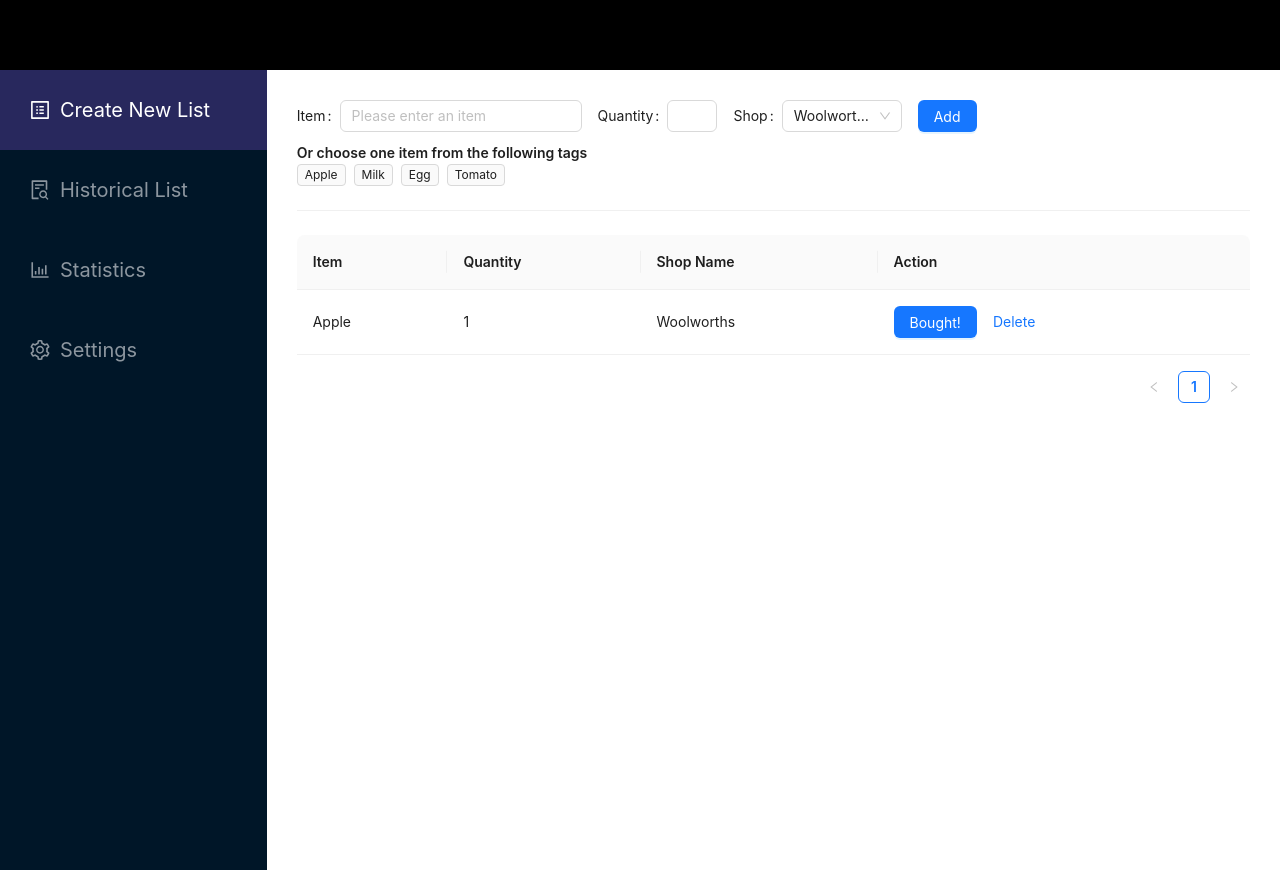
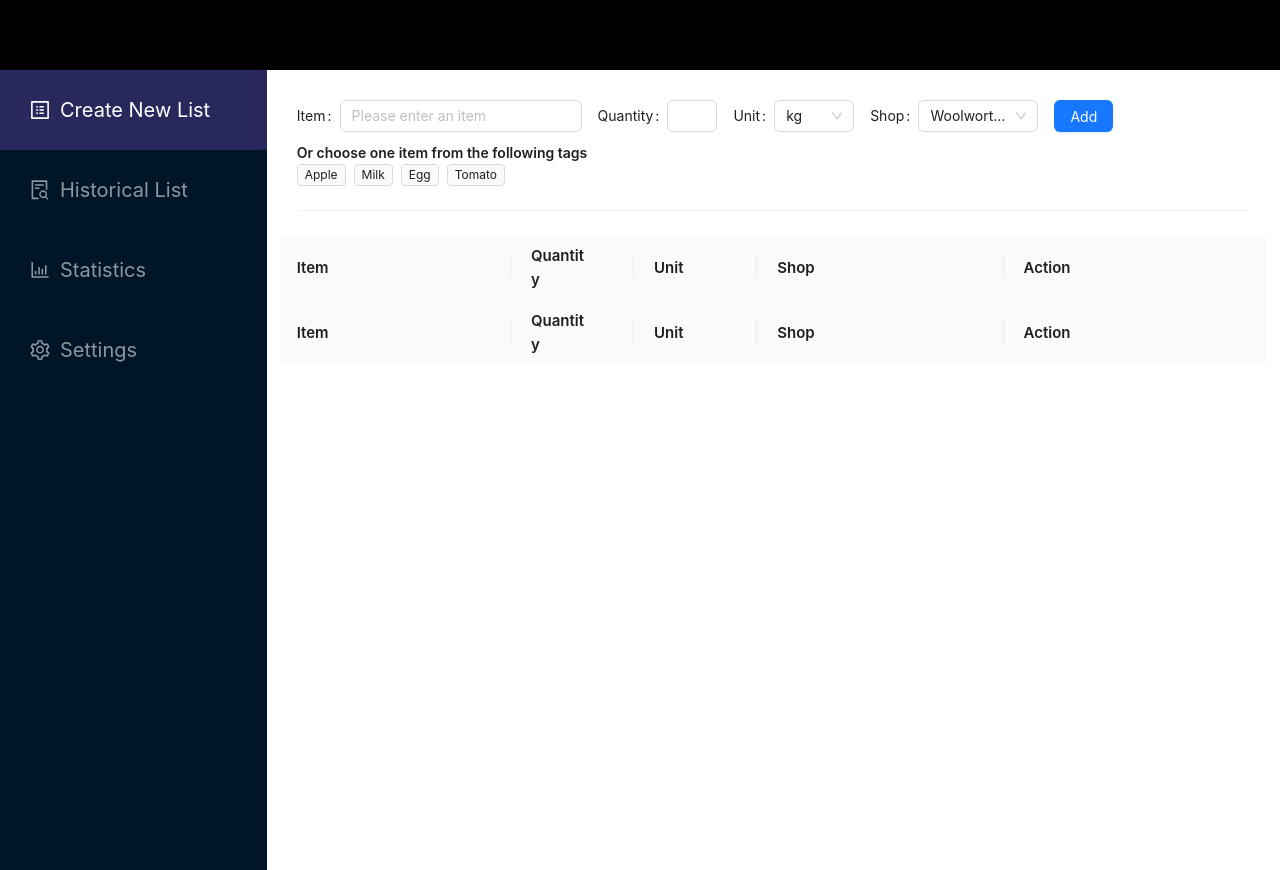
Before and after one commit to gulama2008/Shopper-Helper, a React (Create React App) app in the folder client/: page / in a window 1280 px wide. Both pictures are taken after a click on the button "Add". Built offline with nearby package versions, Linux system fonts and the light colour scheme.

Commit message:
change the shop list component from table into list

```diff
--- a/client/src/components/pages/CreateNewList/CreateNewList.js
+++ b/client/src/components/pages/CreateNewList/CreateNewList.js
@@ -8,34 +8,42 @@ import "../../../styles/AddNewList.css"
 
 const { Text, Link } = Typography;
 export default function AddNewList() {
-  const [items, setItems] = useState([
-    {
-      name: "Apple",
-      quantity: 1,
-      shop: "Woolworths",
-      price: 0,
-    },
-  ]);
+  const [items, setItems] = useState([]);
   const addItem = (item) => {
-    const itemObj = {
-      name: item,
-      quantity: 1,
-      shop: "Woolworths",
-      price: 0,
-    }
-    const newItems = [...items, itemObj];
-    setItems(newItems);
+    const newItemList = [...items, item];
+    setItems(newItemList);
+  };
+
+  //set inputItemValue state to receive values passed by clicking the tag
+  const [inputItemValue, setInputItemValue] = useState({
+    name: "",
+    quantity: "",
+    unit: "",
+    shop:"",
+  });
+  //add properties from the tag clicked to inputItemValue state
+  const addItemByTag = (item) => {
+    setInputItemValue(item);
+  }
+
+  const addItemByInput = (item) => {
+    setInputItemValue(item);
   }
 
   return (
     <div className="addnewlist-container">
       <div>
-        <InputItem items={items} addItem={addItem} />
-
-
-        <Text strong className="choose-item-text">Or choose one item from the following tags</Text>
-
-        <ItemTags items={items} addItem={addItem} />
+        <InputItem
+          items={items}
+          addItem={addItem}
+          inputItemValue={inputItemValue}
+          // addItemByTag={addItemByTag}
+          addItemByInput={ addItemByInput}
+        />
+        <Text strong className="choose-item-text">
+          Or choose one item from the following tags
+        </Text>
+        <ItemTags items={items} addItemByTag={addItemByTag} />
       </div>
       <Divider />
       <div>
--- a/client/src/components/pages/CreateNewList/InputItem.js
+++ b/client/src/components/pages/CreateNewList/InputItem.js
@@ -30,11 +30,76 @@
 
 import { Button, Form, Input, Select, InputNumber } from "antd";
 import { useState } from "react";
-const InputItem = () => {
+const InputItem = (props) => {
+  const { items, addItem, inputItemValue, addItemByTag, addItemByInput } =
+    props;
   const [form] = Form.useForm();
   const [formLayout, setFormLayout] = useState("inline");
 
-  const selectOptions = [
+  //set states for the current values in all form's areas
+  const [currentItemName, setCurrentItemName] = useState();
+  const [currentItemQuantity, setCurrentItemQuantity] = useState();
+  const [currentItemUnit, setCurrentItemUnit] = useState();
+  const [currentItemShop, setCurrentItemShop] = useState();
+  const [currentFullItem, setCurrentFullItem] = useState({
+    name: "",
+    quantity: "",
+    unit: "",
+    shop:"",
+  });
+  //handle functions when values changes in form's areas
+  const handleNameChange = async(e) => {
+    const newName=await setCurrentItemName(e.target.value);
+    setCurrentFullItem({
+      name: currentItemName,
+      quantity: currentItemQuantity,
+      unit: currentItemUnit,
+      shop: currentItemShop
+    });
+    addItemByInput(currentFullItem);
+  }
+  const handleQuantityChange = (e) => {
+    setCurrentItemQuantity(e.target.value);
+  };
+  const handleUnitChange = (e) => {
+    setCurrentItemUnit(e.target.value);
+  };
+  const handleShopChange = (e) => {
+    setCurrentItemShop(e.target.value);
+  };
+
+  //set state for a collection of all values from the form areas
+  // const [itemObj, setItemObj] = useState();
+
+  const handleAddButtonClick = (e) => {
+    e.preventDefault();
+    const newItem = {
+      name: currentItemName,
+      quantity: currentItemQuantity,
+      unit: currentItemUnit,
+      shop: currentItemShop,
+    }
+    addItem(newItem);
+  }
+  const unitOptions = [
+    {
+      value: "kg",
+      label: "kg",
+    },
+    {
+      value: "box",
+      label: "box",
+    },
+    {
+      value: "bottle",
+      label: "bottle",
+    },
+    {
+      value: "bag",
+      label: "bag",
+    },
+  ];
+  const shopOptions = [
     {
       value: "Woolworths",
       label: "Woolworths",
@@ -60,12 +125,8 @@ const InputItem = () => {
       label: "Big W",
     },
   ];
-  const handleShopChange = (value) => {
-    console.log(`selected ${value}`);
-  };
-  const handlePriceChange = (value) => {
-    console.log("changed", value);
-  };
+
+
   return (
     <Form
       layout={formLayout}
@@ -76,14 +137,37 @@ const InputItem = () => {
       style={{}}
     >
       <Form.Item label="Item">
-        <Input placeholder="Please enter an item" />
+        <Input
+          placeholder="Please enter an item"
+          // value={inputItemValue ? inputItemValue.name : currentItemName}
+          value={ inputItemValue.name}
+          onChange={handleNameChange}
+        />
       </Form.Item>
       <Form.Item label="Quantity">
-        <Input
+        <InputNumber
+          min={1}
           placeholder=""
           style={{
             width: 50,
           }}
+          onChange={handleQuantityChange}
+          value={
+            inputItemValue
+              ? inputItemValue.defaultQuantity
+              : currentItemQuantity
+          }
+        />
+      </Form.Item>
+      <Form.Item label="Unit">
+        <Select
+          defaultValue="kg"
+          style={{
+            width: 80,
+          }}
+          onChange={handleUnitChange}
+          options={unitOptions}
+          value={inputItemValue ? inputItemValue.defaultUnit : currentItemUnit}
         />
       </Form.Item>
       <Form.Item label="Shop">
@@ -93,14 +177,14 @@ const InputItem = () => {
             width: 120,
           }}
           onChange={handleShopChange}
-          options={selectOptions}
+          options={shopOptions}
+          value={inputItemValue ? inputItemValue.defaultShop : currentItemShop}
         />
       </Form.Item>
-      {/* <Form.Item label="Price">
-        <InputNumber min={0} defaultValue={0} onChange={handlePriceChange} />
-      </Form.Item> */}
       <Form.Item>
-        <Button type="primary">Add</Button>
+        <Button type="primary" onClick={handleAddButtonClick}>
+          Add
+        </Button>
       </Form.Item>
     </Form>
   );
--- a/client/src/components/pages/CreateNewList/ItemTags.js
+++ b/client/src/components/pages/CreateNewList/ItemTags.js
@@ -1,36 +1,62 @@
 import { Space, Tag } from "antd";
+import React from "react";
 import { useState } from "react";
+import "../../../styles/ItemTags.css"
 
 function ItemTags(props) {
-  const { items, addItem } = props;
+  const { items,addItemByTag}=props
   const tagArray = [
     {
       id: 1,
       name: "Apple",
+      defaultQuantity: 3,
+      defaultUnit: "kg",
+      defaultShop: "Woolworths",
     },
     {
       id: 2,
       name: "Milk",
+      defaultQuantity: 2,
+      defaultUnit: "bottle",
+      defaultShop: "Aldi",
     },
     {
       id: 3,
       name: "Egg",
+      defaultQuantity: 2,
+      defaultUnit: "box",
+      defaultShop: "Coles",
     },
     {
       id: 4,
       name: "Tomato",
+      defaultQuantity: 5,
+      defaultUnit: "kg",
+      defaultShop: "Woolworths",
     },
   ];
   const [tags, setTags] = useState(tagArray);
 
-  const handleClickTag = (event) => {
-    addItem(event.target.innerText);
+  const test = {
+    id: 1,
+    name: "Apple",
+    defaultQuantity: 0,
+    defaultUnit: "kg",
+    defaultShop: "Woolworths",
+  };
+
+  const handleTagClick = (e) => {
+    const item = tags.find((tag) => tag.name === e.target.innerText)
+    addItemByTag(item);
+    // addItemByTag();
   }
+
+
 
   return (
     <Space size={[0, 8]} wrap>
       {tags.map((tag) => {
-        return <Tag className="item-tag" key={tag.id} onClick={handleClickTag}>{ tag.name}</Tag>
+        return <Tag className="item-tag" key={tag.id} onClick={handleTagClick}>{ tag.name}</Tag>
       })}
   </Space>)
 }
--- a/client/src/components/pages/CreateNewList/ShoppingList.js
+++ b/client/src/components/pages/CreateNewList/ShoppingList.js
@@ -1,34 +1,148 @@
 import React, { useState } from "react";
-import { Space, Table, Button } from "antd";
-const { Column, ColumnGroup } = Table;
+// import { Space, Table, Button } from "antd";
+import { Col, Divider, Row } from "antd";
+import { Space, Typography } from "antd";
+import "../../../styles/ShoppingList.css";
+const { Text, Link } = Typography;
+
+// const { Column, ColumnGroup } = Table;
 
 const ShoppingList = (props) => {
   const items = props.items;
-  const handleClickOnCell = (record, rowIndex) => {
-    return {
-      onClick: (event) => {
+  console.log(items);
+  return (
+    // <Table
+    //   dataSource={items}>
+    //   <Column title="Item" dataIndex="name" key="name" />
 
-      }
-    }
-  };
-  return (
-    <Table dataSource={items} >
-      <Column title="Item" dataIndex="name" key="name" />
+    //   <Column
+    //     title="Quantity"
+    //     dataIndex="quantity"
+    //     key="quantity"
+    //   />
+    //   <Column title="Unit" dataIndex="unit" key="unit" />
+    //   <Column title="Shop Name" dataIndex="shop" key="shop" />
+    //   <Column
+    //     title="Action"
+    //     key="action"
+    //     render={(_, record) => (
+    //       <Space size="middle">
+    //         <Button type="primary">Bought!</Button>
+    //         <a>Delete</a>
+    //       </Space>
+    //     )}
+    //   />
+    // </Table>
+    <div>
+      <div>
+        <Row
+          className="title-row"
+          gutter={{
+            xs: 8,
+            sm: 16,
+            md: 24,
+            lg: 32,
+          }}
+        >
+          <Col className="gutter-row title-col" span={5}>
+            <div className="">
+              <Text strong className="title-text">
+                Item
+              </Text>
+            </div>
+          </Col>
 
-      <Column title="Quantity" dataIndex="quantity" key="quantity" onCell={handleClickOnCell}/>
-      <Column title="Shop Name" dataIndex="shop" key="shop" />
-      {/* <Column title="Unit Price" dataIndex="price" key="price" /> */}
-      <Column
-        title="Action"
-        key="action"
-        render={(_, record) => (
-          <Space size="middle">
-            <Button type="primary">Bought!</Button>
-            <a>Delete</a>
-          </Space>
-        )}
-      />
-    </Table>
+          <Col className="gutter-row title-col" span={3}>
+            <Divider type="vertical" className="title-divider" />
+            <div>
+              <Text strong className="title-text">
+                Quantity
+              </Text>
+            </div>
+          </Col>
+          <Col className="gutter-row title-col" span={3}>
+            <Divider type="vertical" className="title-divider" />
+            <div>
+              <Text strong className="title-text">
+                Unit
+              </Text>
+            </div>
+          </Col>
+          <Col className="gutter-row title-col" span={6}>
+            <Divider type="vertical" className="title-divider" />
+            <div>
+              <Text strong className="title-text">
+                Shop
+              </Text>
+            </div>
+          </Col>
+          <Col className="gutter-row title-col" span={6}>
+            <Divider type="vertical" className="title-divider" />
+            <div>
+              <Text strong className="title-text">
+                Action
+              </Text>
+            </div>
+          </Col>
+        </Row>
+      </div>
+      <div>
+        {items.map((item) => {
+          return (
+            <Row
+              className="title-row"
+              gutter={{
+                xs: 8,
+                sm: 16,
+                md: 24,
+                lg: 32,
+              }}
+            >
+              <Col className="gutter-row title-col" span={5}>
+                <div className="">
+                  <Text strong className="title-text">
+                    Item
+                  </Text>
+                </div>
+              </Col>
+
+              <Col className="gutter-row title-col" span={3}>
+                <Divider type="vertical" className="title-divider" />
+                <div>
+                  <Text strong className="title-text">
+                    Quantity
+                  </Text>
+                </div>
+              </Col>
+              <Col className="gutter-row title-col" span={3}>
+                <Divider type="vertical" className="title-divider" />
+                <div>
+                  <Text strong className="title-text">
+                    Unit
+                  </Text>
+                </div>
+              </Col>
+              <Col className="gutter-row title-col" span={6}>
+                <Divider type="vertical" className="title-divider" />
+                <div>
+                  <Text strong className="title-text">
+                    Shop
+                  </Text>
+                </div>
+              </Col>
+              <Col className="gutter-row title-col" span={6}>
+                <Divider type="vertical" className="title-divider" />
+                <div>
+                  <Text strong className="title-text">
+                    Action
+                  </Text>
+                </div>
+              </Col>
+            </Row>
+          );
+        })}
+      </div>
+    </div>
   );
 };
 
--- /dev/null
+++ b/client/src/styles/ItemTags.css
@@ -0,0 +1,3 @@
+.item-tag{
+    cursor: pointer;
+}
--- /dev/null
+++ b/client/src/styles/ShoppingList.css
@@ -0,0 +1,18 @@
+.title-row{
+    background-color:rgba(250, 250, 250, 255);
+    height: 65px;
+}
+
+.title-col{
+    display: flex;
+    align-items: center;
+}
+
+.title-text{
+    font-size: 15px;
+}
+
+.title-divider{
+    height: 25px;
+    margin-right: 20px;
+}
```
Also changed, not shown: 1 other file (tests, documents, lock files or other folders).
